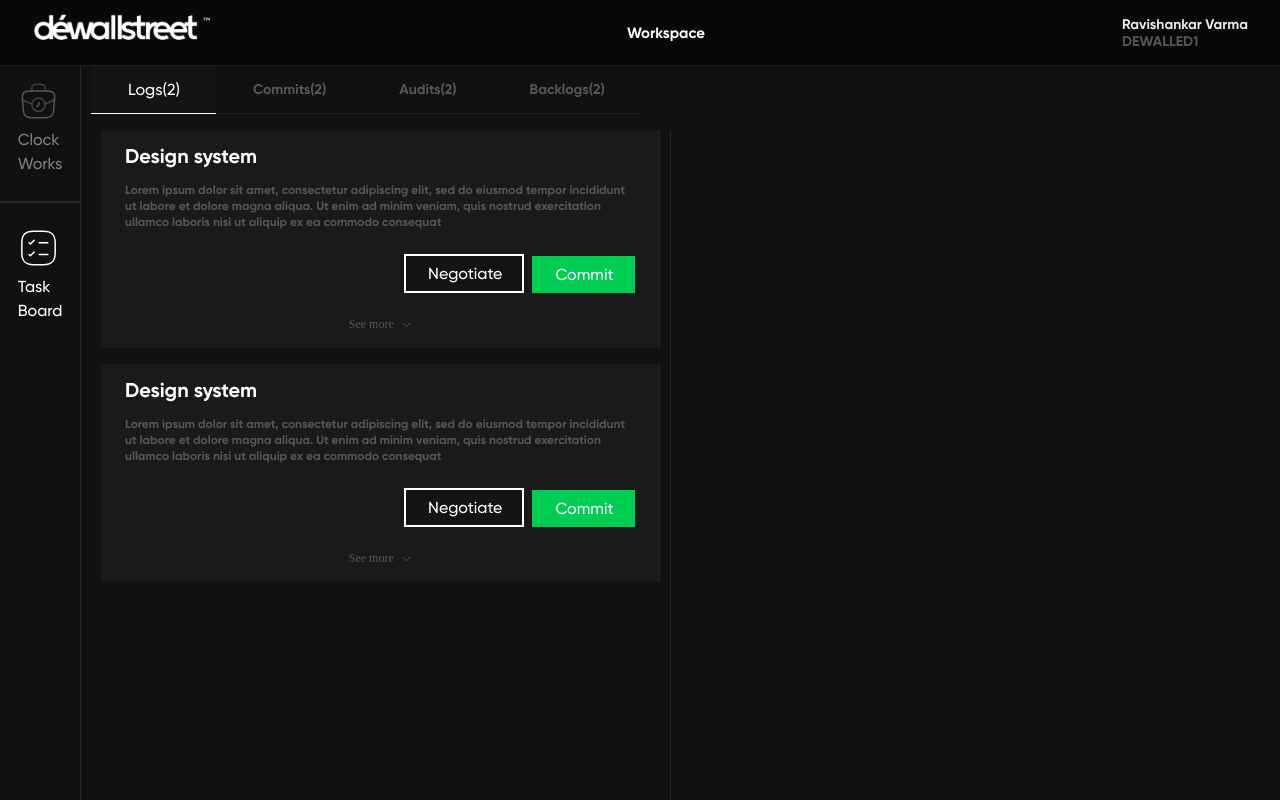
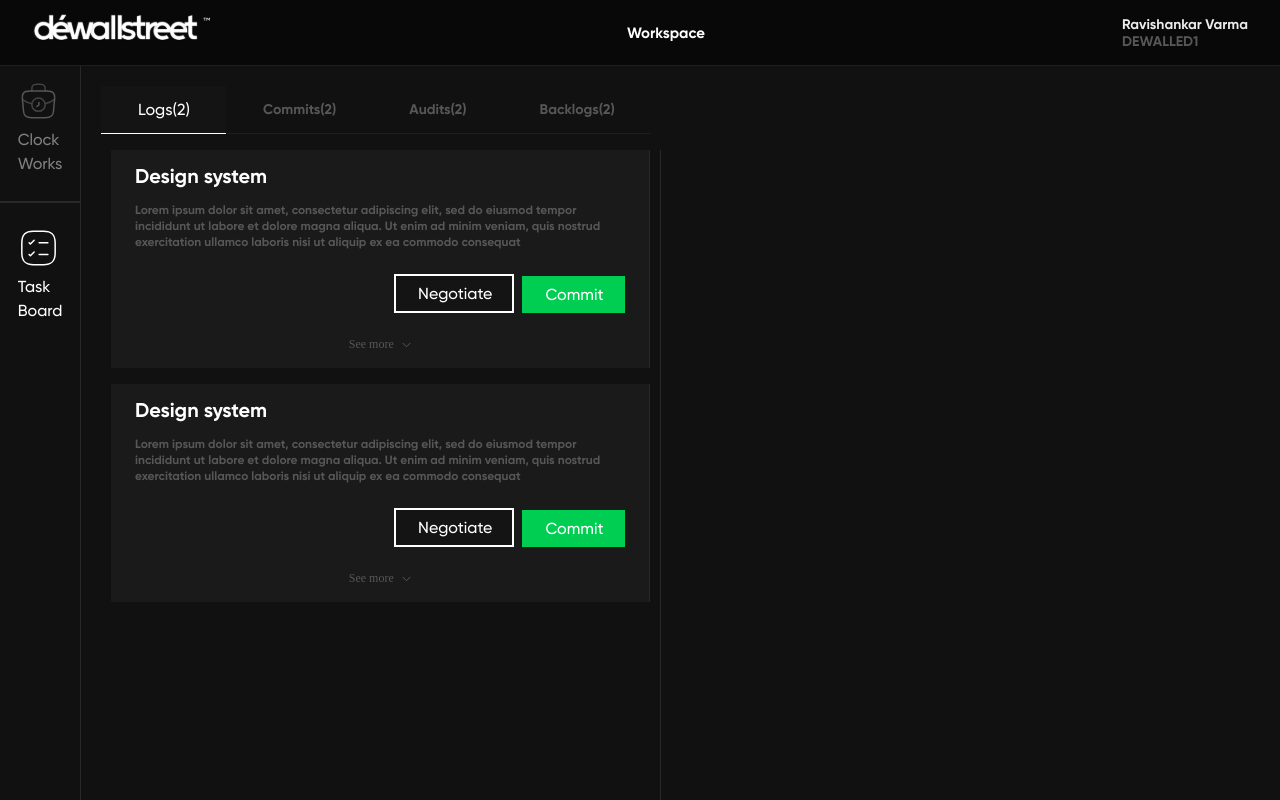
Before and after one commit to chieftain-defutura/Dewallstreet-Timesheet, a React (Vite) app: page /Taskpage/log in a window 1280 px wide. Shown: the top 800 px of the page. Built offline with nearby package versions, Linux system fonts and the light colour scheme.

Commit message:
chore:push taskboard link changes

```diff
--- a/src/components/Taskboard/Commits/commits.css
+++ b/src/components/Taskboard/Commits/commits.css
@@ -11,10 +11,6 @@
   line-height: normal;
   gap: 8px;
   border: none;
-<<<<<<< HEAD
-=======
-  background-color: rgba(0, 0, 0, 0);
->>>>>>> 78e92a9c21c27df7121e69cc7503e74dc56f586c
 }
 .arrows {
   display: flex;
@@ -229,7 +225,7 @@
   display: flex;
   flex-direction: column;
   gap: 16px;
-  padding: 0 10px;
+  padding: 20px;
 }
 .commit_render {
   padding: 0 15px;
--- a/src/components/Taskboard/Log/Logs.css
+++ b/src/components/Taskboard/Log/Logs.css
@@ -253,7 +253,7 @@
   display: flex;
   flex-direction: column;
   gap: 16px;
-  padding: 0 10px;
+  padding: 20px;
 }
 .logs_render {
   padding: 0 10px;
```
